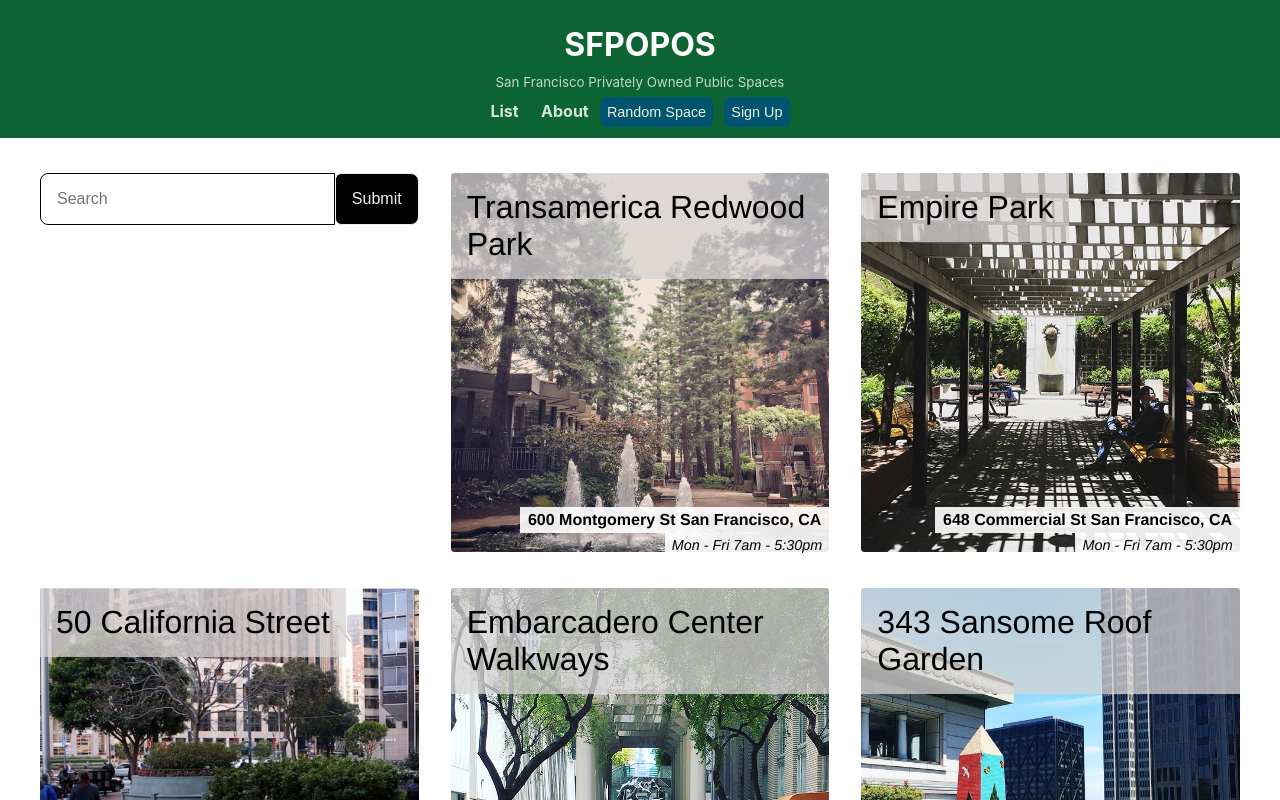
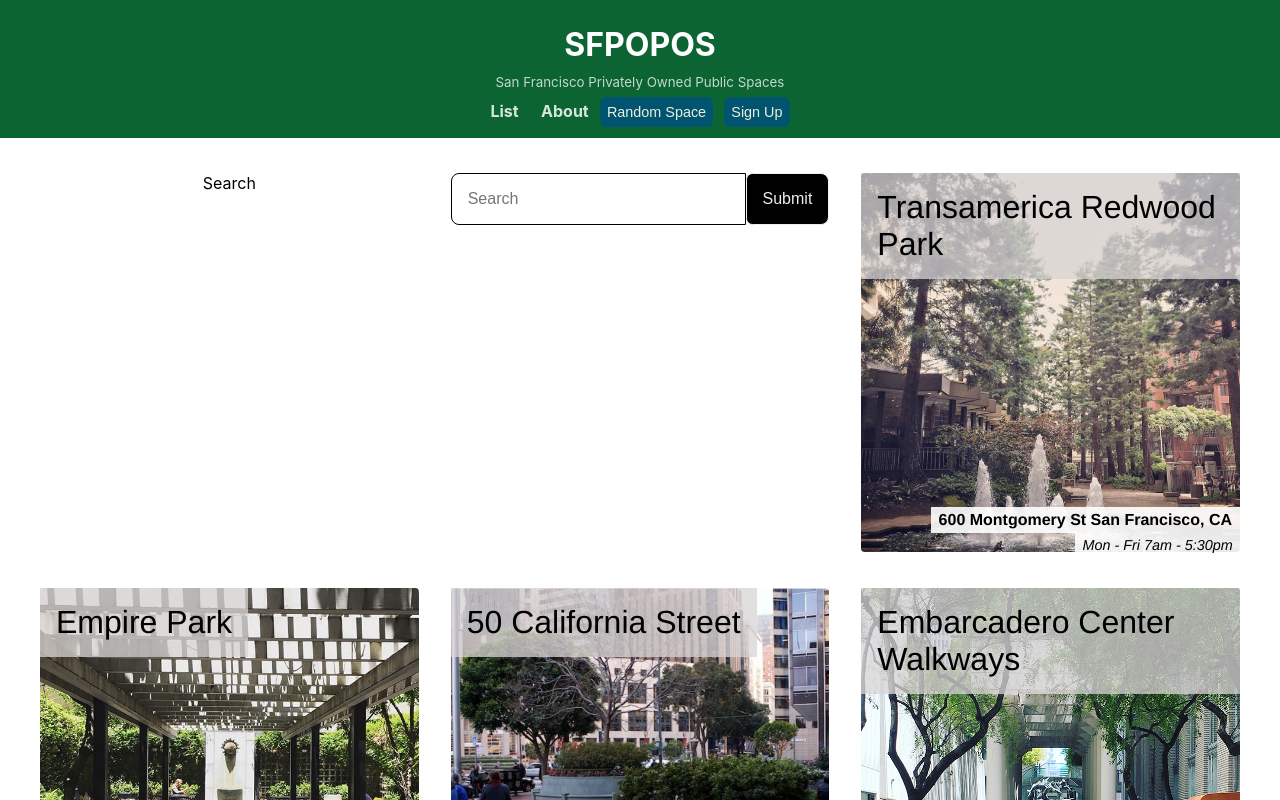
Before and after one commit to el634dev/sfpopos, a React (Create React App) app: page / in a window 1280 px wide. Shown: the top 800 px of the page. Built offline with nearby package versions, Linux system fonts and the light colour scheme.

Commit message:
Update POPOSList.js

```diff
--- a/src/components/POPOSList/POPOSList.js
+++ b/src/components/POPOSList/POPOSList.js
@@ -30,8 +30,8 @@
     // Displaying public spaces
     return (
         <div className="POPOSList">
+           <label for="search">Search</label>
            <form>
-                <label for="search"></label>
                 <input
                     value={query}
                     id="search"
```
